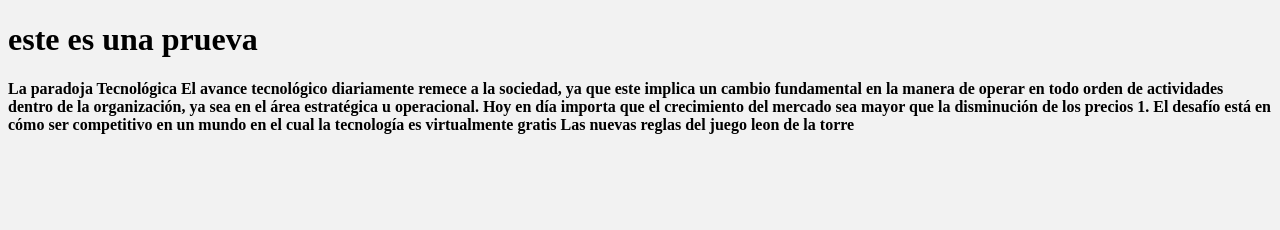
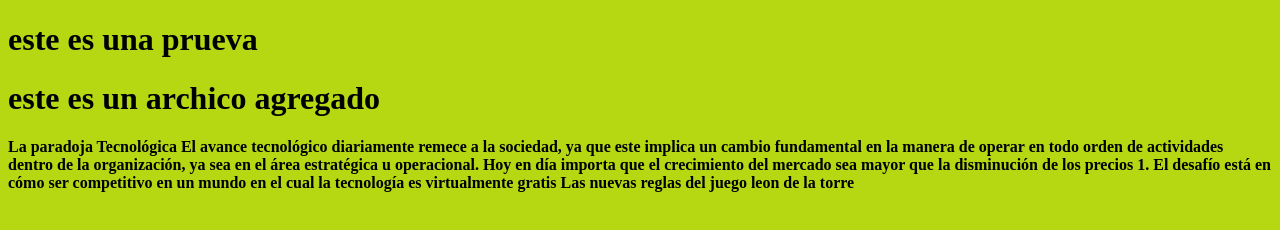
Before and after one commit to jesusmac123leon/prueva1, a plain HTML site: page index.html in a window 1280 px wide. Drawn offline with Linux system fonts and the light colour scheme.

Commit message:
se agrego un cambio de fonfo y se agrego algo muy chido

```diff
--- a/css/estilo.css
+++ b/css/estilo.css
@@ -1,4 +1,4 @@
 html,body{
-	background: #f2f2f2;
+	background: #b5d813;
 	font-weight: bold;
 }
--- a/index.html
+++ b/index.html
@@ -7,7 +7,7 @@
 <body>
 <div>
 	<h1>este es una prueva </h1>
-
+	<h1>este  es un archico agregado  </h1>
 
 	La paradoja Tecnológica
 El avance tecnológico diariamente remece a la sociedad, ya que este implica un cambio fundamental en la manera de operar en todo orden de actividades dentro de la organización, ya sea en el área estratégica u operacional.
```
